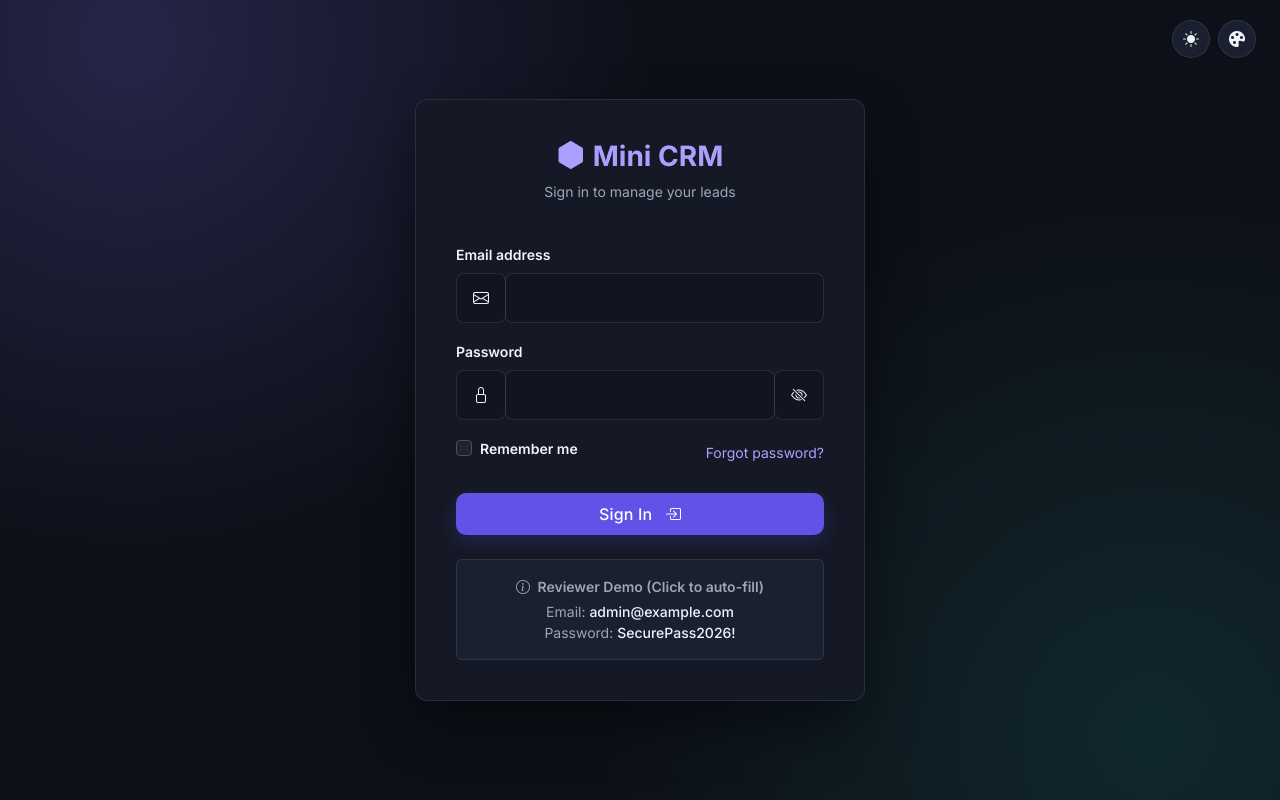
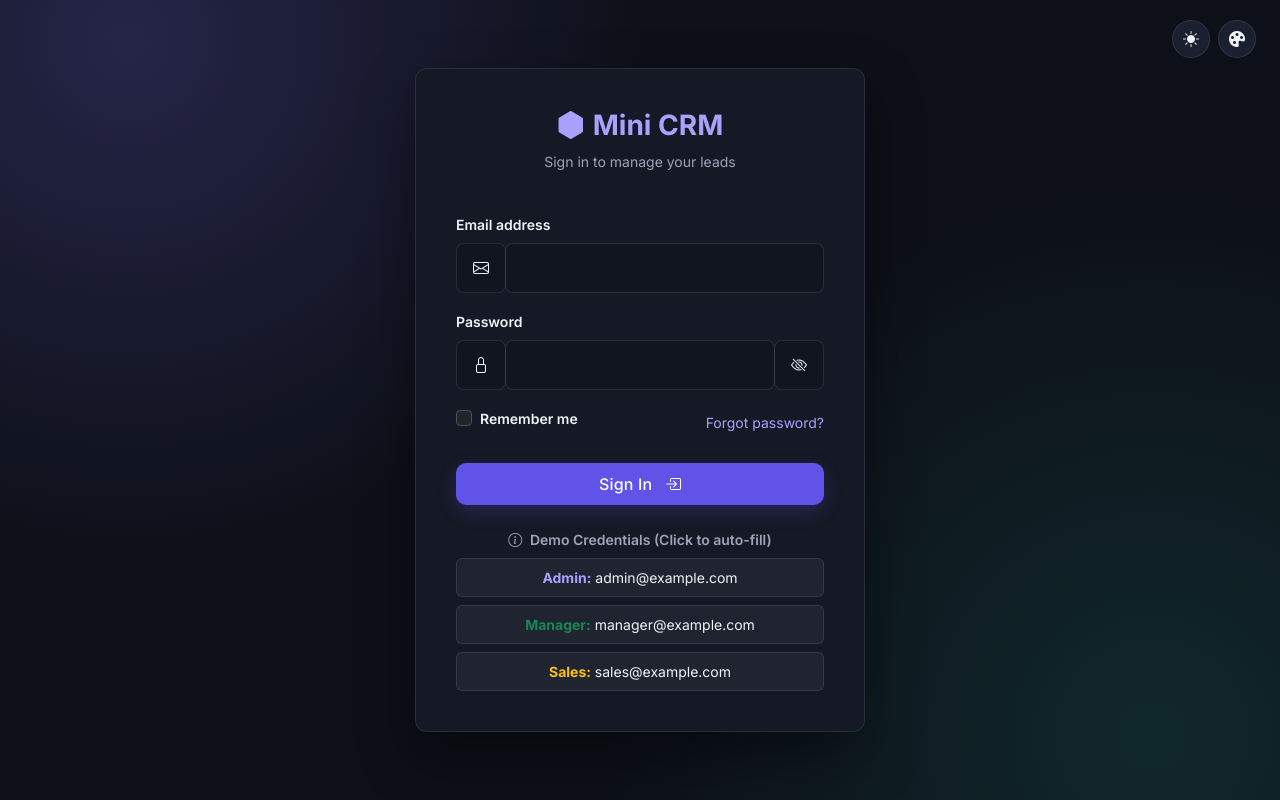
Before and after one commit to shailendrad6e5/CRM-Lead-Tracker, a PHP site: page /login.php in a window 1280 px wide. Run offline with PHP 8.4, Linux system fonts and the light colour scheme.

Commit message:
Add sleek dark mode compatible demo credentials for Admin, Manager, and Sales

```diff
--- a/login.php
+++ b/login.php
@@ -141,10 +141,31 @@ $pageTitle = 'Login';
 
 
 
-        <div class="mt-4 p-3 bg-light rounded border text-center small text-muted cursor-pointer" onclick="document.getElementById('email').value='admin@example.com'; document.getElementById('password').value='SecurePass2026!';" style="transition: background-color 0.2s;" onmouseover="this.classList.remove('bg-light'); this.classList.add('bg-white', 'shadow-sm');" onmouseout="this.classList.add('bg-light'); this.classList.remove('bg-white', 'shadow-sm');">
-            <p class="mb-1 fw-semibold"><i class="bi bi-info-circle me-1"></i> Reviewer Demo (Click to auto-fill)</p>
-            <div>Email: <span class="fw-medium text-dark">admin@example.com</span></div>
-            <div>Password: <span class="fw-medium text-dark">SecurePass2026!</span></div>
+        <div class="mt-4">
+            <p class="text-center small text-muted mb-2 fw-semibold"><i class="bi bi-info-circle me-1"></i> Demo Credentials (Click to auto-fill)</p>
+            <div class="d-flex flex-column gap-2">
+                <div class="p-2 border rounded text-center small cursor-pointer demo-btn"
+                     style="transition: all 0.2s; background: rgba(255,255,255,0.05);"
+                     onclick="document.getElementById('email').value='admin@example.com'; document.getElementById('password').value='SecurePass2026!';"
+                     onmouseover="this.style.background='rgba(255,255,255,0.1)';"
+                     onmouseout="this.style.background='rgba(255,255,255,0.05)';">
+                    <span class="fw-bold text-primary">Admin:</span> admin@example.com
+                </div>
+                <div class="p-2 border rounded text-center small cursor-pointer demo-btn"
+                     style="transition: all 0.2s; background: rgba(255,255,255,0.05);"
+                     onclick="document.getElementById('email').value='manager@example.com'; document.getElementById('password').value='SecurePass2026!';"
+                     onmouseover="this.style.background='rgba(255,255,255,0.1)';"
+                     onmouseout="this.style.background='rgba(255,255,255,0.05)';">
+                    <span class="fw-bold text-success">Manager:</span> manager@example.com
+                </div>
+                <div class="p-2 border rounded text-center small cursor-pointer demo-btn"
+                     style="transition: all 0.2s; background: rgba(255,255,255,0.05);"
+                     onclick="document.getElementById('email').value='sales@example.com'; document.getElementById('password').value='SecurePass2026!';"
+                     onmouseover="this.style.background='rgba(255,255,255,0.1)';"
+                     onmouseout="this.style.background='rgba(255,255,255,0.05)';">
+                    <span class="fw-bold text-warning">Sales:</span> sales@example.com
+                </div>
+            </div>
         </div>
     </div>
 
```
